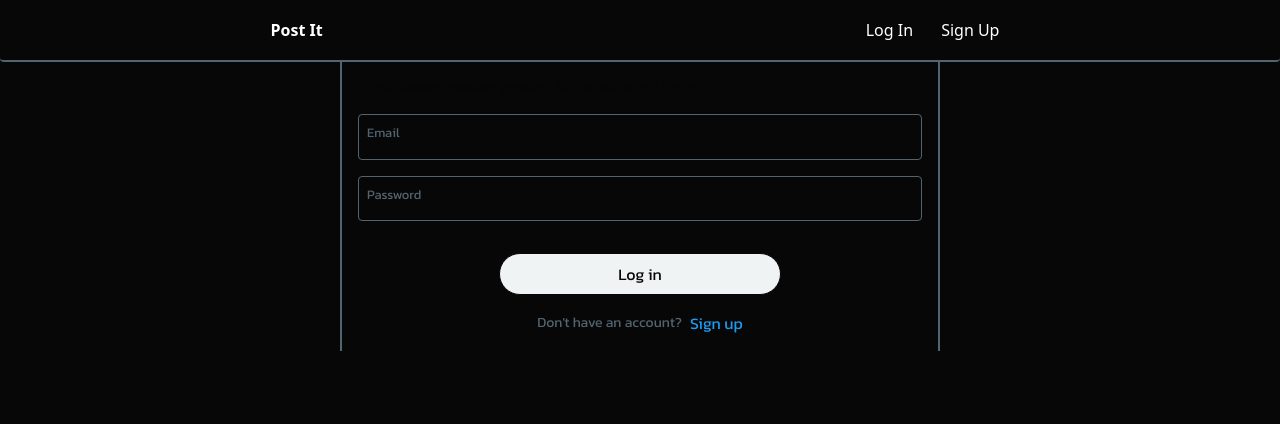
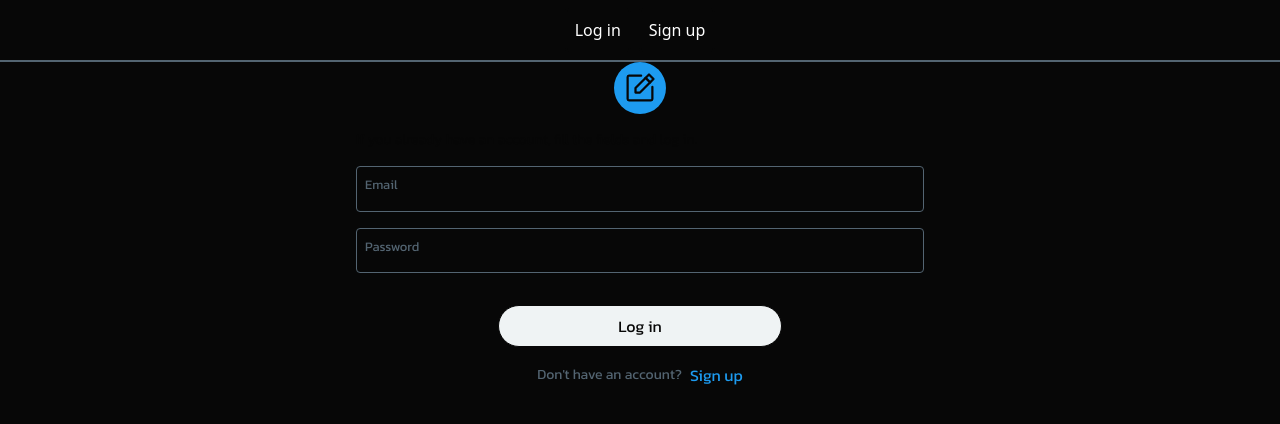
Before and after one commit to nicoprten/post_it, a React (Create React App) app: page /login in a window 1280 px wide. Shown: the top 424 px of the page. Built offline with nearby package versions, Linux system fonts and the light colour scheme.

Commit message:
Detail local state thought when post something, detail UI log in and navbar

```diff
--- a/src/App.js
+++ b/src/App.js
@@ -37,7 +37,7 @@ export default function App(){
     return(
         <>
             <NavBar />
-            <div className='max-w-[600px] font-kanit mx-auto border-l-2 border-r-2 border-gray'>
+            <div className='max-w-[600px] font-kanit mx-auto sm:border-x-2 border-gray'>
                 <Routes>
                     <Route path={'/'} element={<RequireAuth><Home /></RequireAuth>} />
                     <Route path={'/login'} element={<Login />} />
--- a/src/components/AddPost.js
+++ b/src/components/AddPost.js
@@ -17,6 +17,7 @@ export default function AddPost() {
 
     async function postIt(){
         createPostDB(newPost);
+        setNewPost({...newPost, thought: ''})
     }
 
     return(
--- a/src/components/Login.js
+++ b/src/components/Login.js
@@ -5,6 +5,8 @@ import { useDispatch, useSelector } from 'react-redux';
 
 import { logInDB, getUserDB } from './../methods/index';
 import { updateUser } from './../actions/index';
+
+import { NotePencil } from 'phosphor-react';
 
 export default function Login(){
 
@@ -27,13 +29,13 @@ export default function Login(){
     }
 
     return(
-        <div className='bg-black text-black p-4 rounded'>
+        <div className='bg-black text-black px-4 py-16 sm:border-b-2 border-gray'>
             <form className='flex flex-col gap-4 w-3/4 mx-auto'>
+                <NotePencil className='text-black bg-blue mx-auto mb-8 p-2 rounded-full' size={52} />
                 <p className='text-white-dark text-sm text-center my-2'>If you already have an account, fill the fields and log in.</p>
                 <label className='flex flex-col gap-2 text-gray relative text-[13px] border-1 border-gray p-2 rounded focus-within:border-blue focus-within:text-blue duration-200' htmlFor='email'>
                     Email
                     <input className={'bg-black focus:outline-0 focus-within:h-full focus-within:text-blue ' + (user.email ? 'h-full' : 'h-0')} type='text' name='email' id='email' placehoder='Email' onChange={(e) => setUser({...user, [e.target.name]: e.target.value})} />
-                    {/* <input className='h-0 bg-black focus:outline-0 focus-within:h-full focus-within:text-blue' type='text' name='email' id='email' placehoder='Email' onChange={(e) => setUser({...user, [e.target.name]: e.target.value})} /> */}
                 </label>
 
                 <label className='flex flex-col gap-2 text-gray relative text-[13px] border-1 border-gray p-2 rounded focus-within:border-blue focus-within:text-blue duration-200' htmlFor='password'>
@@ -46,8 +48,8 @@ export default function Login(){
                     <div className='flex gap-2 items-center'>
                         <p className='text-gray text-sm'>Don't have an account?</p>
                         <button className='text-blue hover:underline' onClick={(e) => navigate('/signup')}>Sign up</button>
-                        {currentUser && <p className='text-sm text-black-light'>You are already logged.</p>}
                     </div>
+                    {currentUser && <p className='text-sm text-red'>You are already logged.</p>}
                 </div>
             </form>
         </div>
--- a/src/components/NavBar.js
+++ b/src/components/NavBar.js
@@ -4,7 +4,7 @@ import { useNavigate, Link } from 'react-router-dom';
 import { useDispatch, useSelector } from 'react-redux';
 import { logOut } from './../actions/index';
 
-import { DotsThree  } from 'phosphor-react';
+import { DotsThree, NotePencil  } from 'phosphor-react';
 
 function NavBar(){
 
@@ -21,11 +21,15 @@ function NavBar(){
     }
 
     return (
-        <div className='flex items-center justify-around gap-2 text-white p-2 rounded-b border-b-2 border-gray'>
-            <Link className='font-bold' to='/'>Post It</Link>
-            <div className='flex items-center gap-2 bg-black rounded-3xl hover:bg-black-light duration-200'>
+        <div className='flex items-center justify-around gap-2 text-white p-2 border-b-2 border-gray'>
+            {currentUser &&
+            <Link className='' to='/'>
+                <NotePencil className='text-black bg-white-dark p-2 rounded-full hover:bg-blue' size={42} />
+            </Link>
+            }
+            <div className='flex items-center gap-2 bg-black'>
                 {(currentUser && currentUser.avatar !== ' ') ?
-                    <div className='relative'>
+                    <div className='relative rounded-3xl hover:bg-black-light duration-200'>
                         <button className='flex gap-2 items-center p-2' onClick={() => setShowUserMenu(!showUserMenu)}>
                             <img className='w-[40px] h-[40px] rounded-full object-cover' src={currentUser.avatar} alt={`User profile picture of ${currentUser.name}`} />
                             <div className='flex flex-col items-start'>
@@ -43,8 +47,8 @@ function NavBar(){
                     </div>
                     :
                     <>
-                        <button className='border-black border-2 p-2 rounded hover:text-white hover:bg-black' onClick={() => navigate('/login')}>Log In</button>
-                        <button className='border-black border-2 p-2 rounded hover:text-white hover:bg-black' onClick={() => navigate('/signup')}>Sign Up</button>
+                        <button className='border-black border-2 p-2 rounded hover:text-white hover:text-blue' onClick={() => navigate('/login')}>Log in</button>
+                        <button className='border-black border-2 p-2 rounded hover:text-white hover:text-blue' onClick={() => navigate('/signup')}>Sign up</button>
                     </>
                 }
             </div>
```
